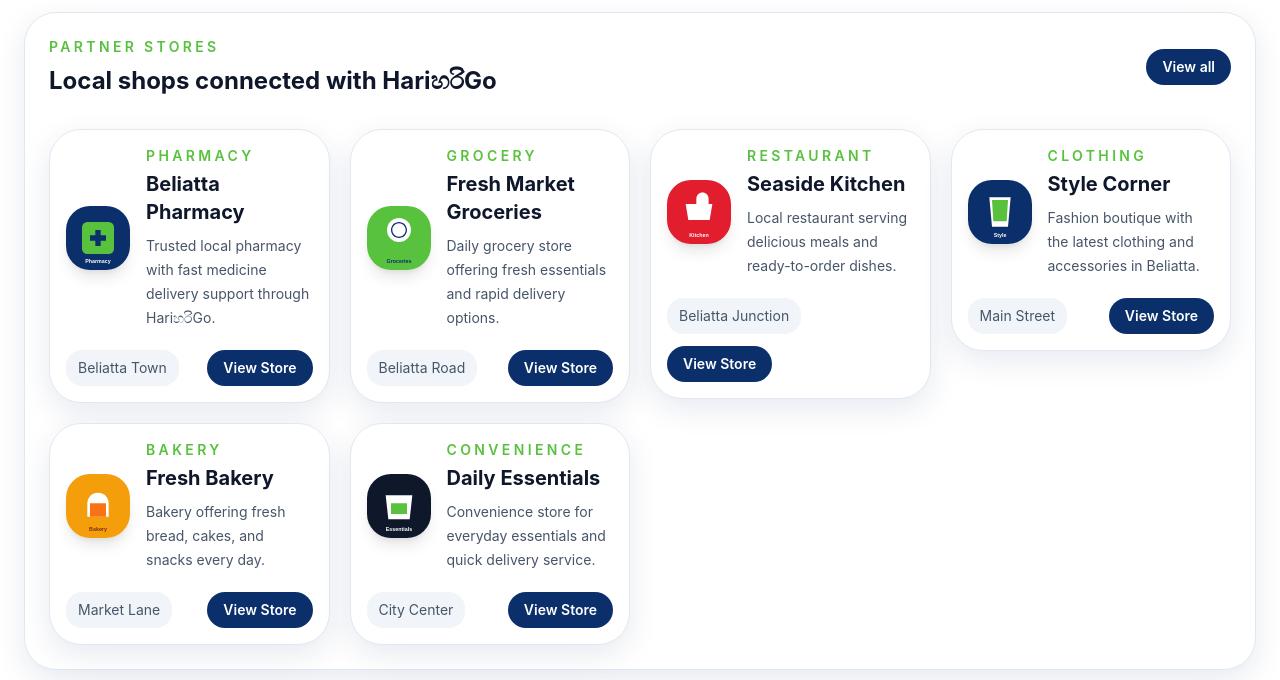
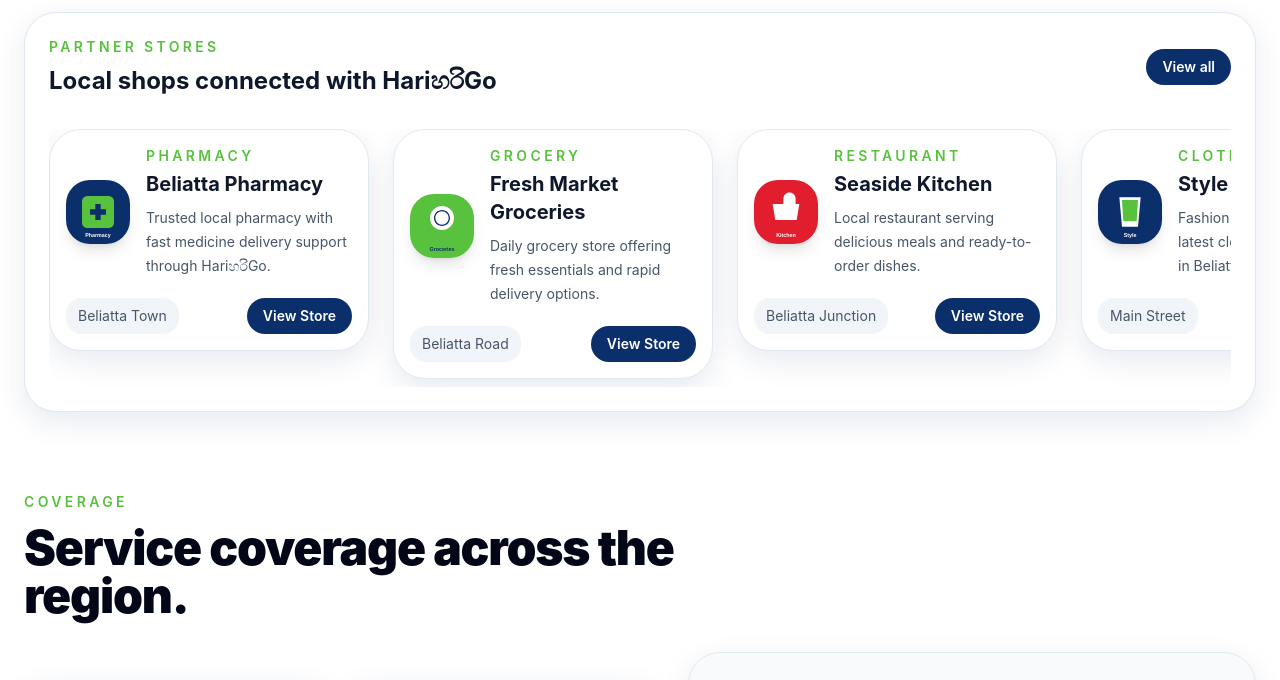
Before and after one commit to pabasara200012/haiharigo, a Next.js app: page /haiharigo/ in a window 1280 px wide. Shown: the part 2400-3080 px from the top of the page. Built offline with nearby package versions, Linux system fonts and the light colour scheme; grey boxes are pictures that could not be loaded.

Commit message:
Add partner stores carousel

```diff
--- a/app/globals.css
+++ b/app/globals.css
@@ -153,6 +153,15 @@ textarea {
   .shop-card:hover {
     @apply shadow-soft-lg;
   }
+
+  .scrollbar-hide {
+    -ms-overflow-style: none;
+    scrollbar-width: none;
+  }
+
+  .scrollbar-hide::-webkit-scrollbar {
+    display: none;
+  }
 }
 
 @keyframes marquee {
--- a/app/stores/page.tsx
+++ b/app/stores/page.tsx
@@ -20,7 +20,7 @@ export default function StoresPage() {
           <h1 className="section-title">{brand.name} partner stores</h1>
           <p className="max-w-2xl text-slate-600">These are the stores currently onboarded into the marketplace. Each one has its own SEO-friendly store page.</p>
         </div>
-        <div className="mt-10 grid gap-6 md:grid-cols-2 xl:grid-cols-3">
+        <div className="mt-10 grid gap-6 grid-cols-1 md:grid-cols-2 lg:grid-cols-4">
           {partnerStores.map((store) => (
             <PartnerStoreCard key={store.id} store={store} variant="full" />
           ))}
--- a/components/FeaturedStores.tsx
+++ b/components/FeaturedStores.tsx
@@ -31,12 +31,14 @@ export function FeaturedStores({
             View all
           </Link>
         </div>
-        <div className="mt-8 grid grid-cols-1 gap-5 px-0 sm:grid-cols-2 lg:grid-cols-3 xl:grid-cols-4">
-          {partnerStores.map((store) => (
-            <div key={store.id} className="w-full min-w-0">
+        <div className="mt-8 overflow-x-auto scroll-smooth snap-x snap-mandatory scrollbar-hide pb-2">
+          <div className="flex gap-6">
+            {partnerStores.map((store) => (
+            <div key={store.id} className="w-[320px] flex-shrink-0 snap-start">
               <PartnerStoreCard store={store} />
             </div>
-          ))}
+            ))}
+          </div>
         </div>
       </div>
     </section>
--- a/lib/partnerStores.ts
+++ b/lib/partnerStores.ts
@@ -108,7 +108,7 @@ export const partnerStores: PartnerStore[] = [
     phone: '+94 71 234 5678',
     whatsapp: '+94712345678',
     address: 'Main Road, Beliatta, Sri Lanka',
-    logo: '/partner-logos/beliatta-pharmacy.svg',
+    logo: '/haiharigo/partner-logos/beliatta-pharmacy.svg',
     coverImage: '/haiharigo/images/banner.png',
     hours: [
       { day: 'Mon', hours: '07:00 - 21:00' },
@@ -161,7 +161,7 @@ export const partnerStores: PartnerStore[] = [
     phone: '+94 71 345 6789',
     whatsapp: '+94713456789',
     address: 'Beliatta Road, Beliatta, Sri Lanka',
-    logo: '/partner-logos/fresh-market-groceries.svg',
+    logo: '/haiharigo/partner-logos/fresh-market-groceries.svg',
     coverImage: '/haiharigo/images/banner.png',
     hours: [
       { day: 'Mon', hours: '07:00 - 20:30' },
@@ -213,7 +213,7 @@ export const partnerStores: PartnerStore[] = [
     phone: '+94 71 456 7890',
     whatsapp: '+94714567890',
     address: 'Beliatta Junction, Beliatta, Sri Lanka',
-    logo: '/partner-logos/seaside-kitchen.svg',
+    logo: '/haiharigo/partner-logos/seaside-kitchen.svg',
     coverImage: '/haiharigo/images/banner.png',
     hours: [
       { day: 'Mon', hours: '08:00 - 22:00' },
@@ -265,7 +265,7 @@ export const partnerStores: PartnerStore[] = [
     phone: '+94 71 567 8901',
     whatsapp: '+94715678901',
     address: 'Shopping Arcade, Main Street, Beliatta, Sri Lanka',
-    logo: '/partner-logos/style-corner.svg',
+    logo: '/haiharigo/partner-logos/style-corner.svg',
     coverImage: '/haiharigo/images/banner.png',
     hours: [
       { day: 'Mon', hours: '09:00 - 19:00' },
@@ -317,7 +317,7 @@ export const partnerStores: PartnerStore[] = [
     phone: '+94 71 678 9012',
     whatsapp: '+94716789012',
     address: 'Market Lane, Beliatta, Sri Lanka',
-    logo: '/partner-logos/fresh-bakery.svg',
+    logo: '/haiharigo/partner-logos/fresh-bakery.svg',
     coverImage: '/haiharigo/images/banner.png',
     hours: [
       { day: 'Mon', hours: '06:00 - 18:00' },
@@ -369,7 +369,7 @@ export const partnerStores: PartnerStore[] = [
     phone: '+94 71 789 0123',
     whatsapp: '+94717890123',
     address: 'City Center, Beliatta, Sri Lanka',
-    logo: '/partner-logos/daily-essentials.svg',
+    logo: '/haiharigo/partner-logos/daily-essentials.svg',
     coverImage: '/haiharigo/images/banner.png',
     hours: [
       { day: 'Mon', hours: '06:00 - 22:00' },
```
